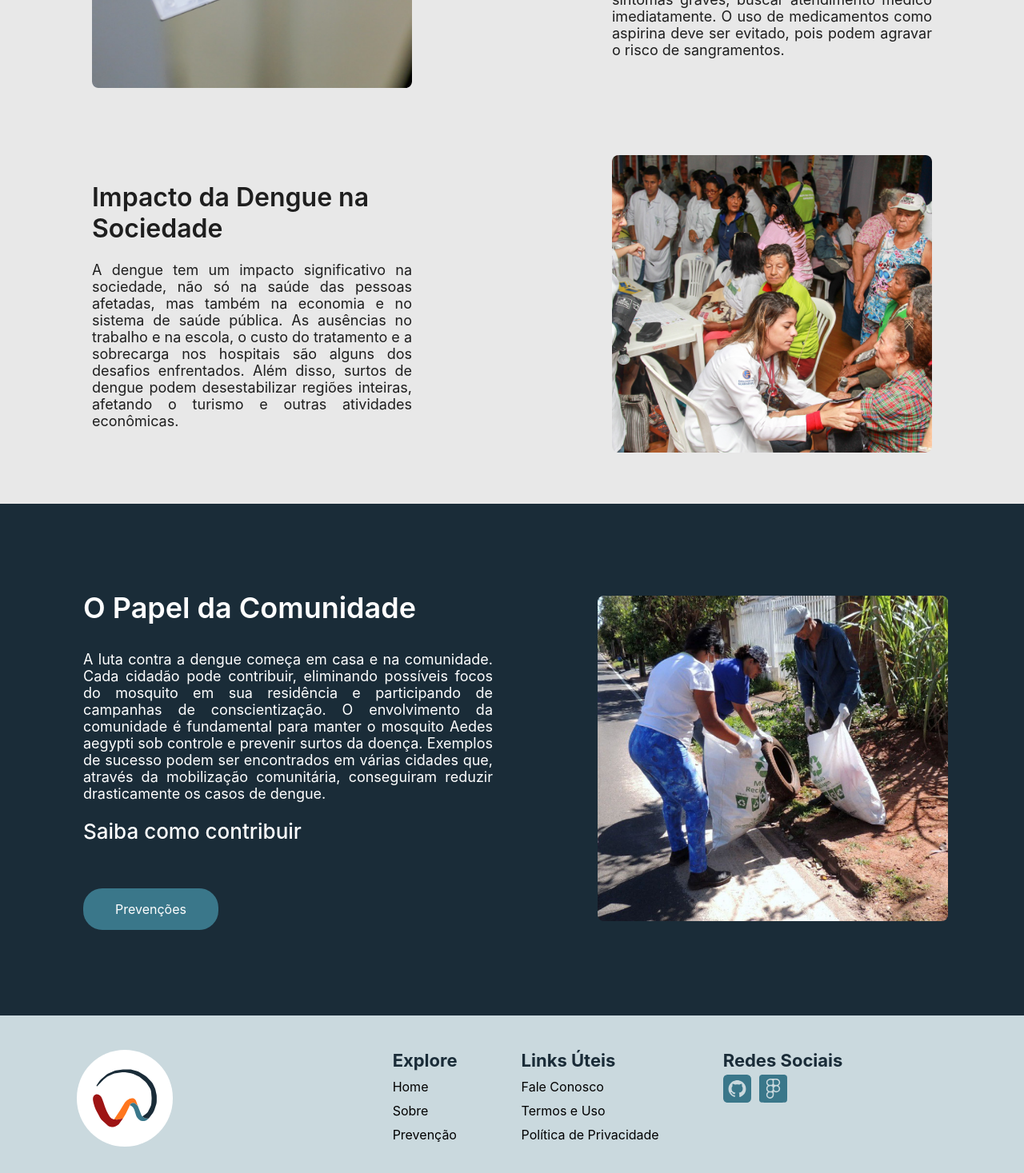
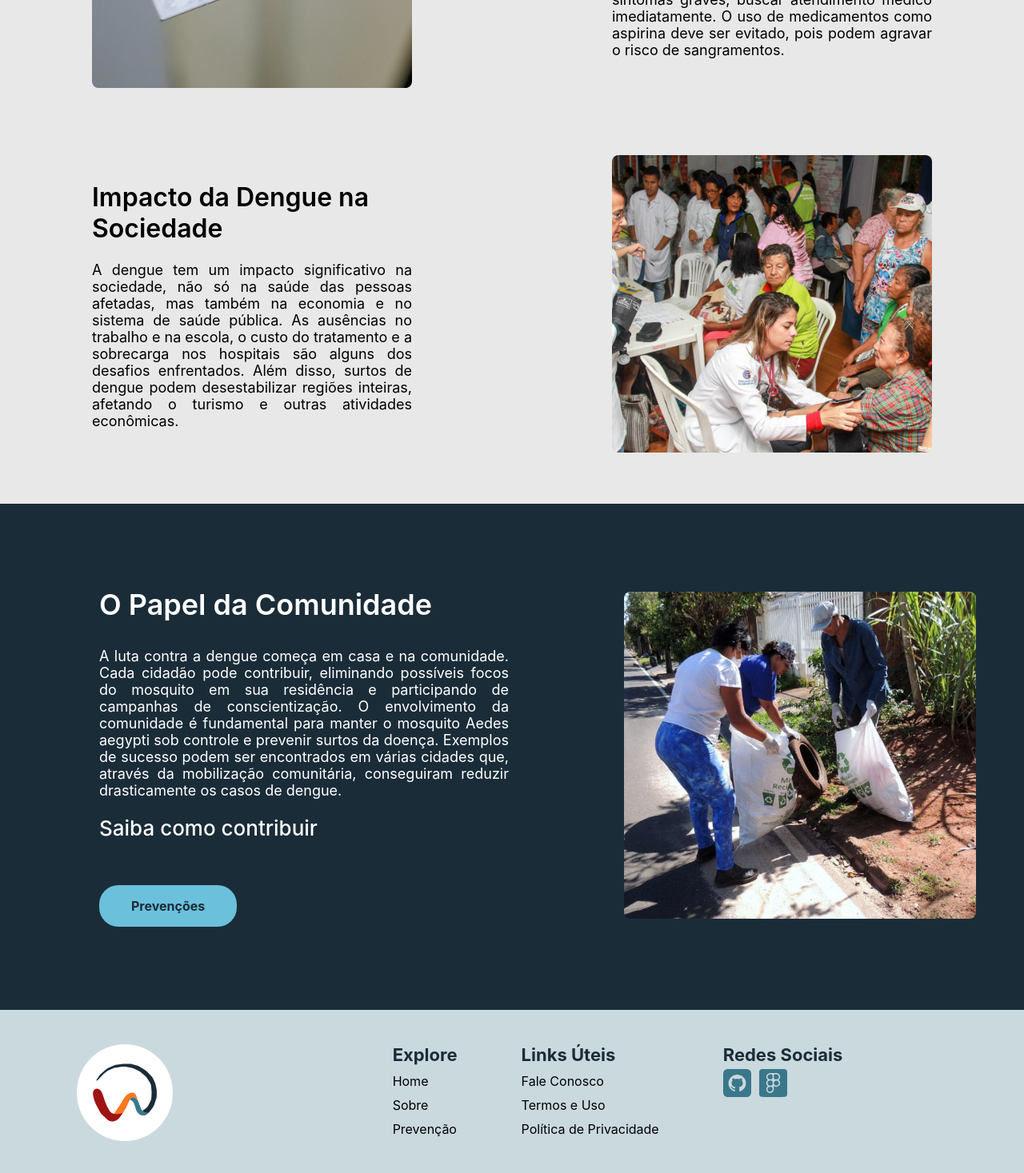
Before and after one commit to vctrwesley/web-dengue, an Angular app: page /usuario/page-sobre in a window 1280 px wide. Shown: the part 2459-3926 px from the top of the page at 80% size. Built offline with nearby package versions, Linux system fonts and the light colour scheme.

Commit message:
update section comunidade

```diff
--- a/src/app/sistema/page-sobre/page-sobre.component.css
+++ b/src/app/sistema/page-sobre/page-sobre.component.css
@@ -111,7 +111,7 @@
 }
 
 .text-sintoma h3 {
-    color: var(--color-text-dark);
+    color: var(--color-dark);
     font-size: 32px;
     margin: 0;
     font-weight: 700;
@@ -153,14 +153,14 @@
 }
 
 .text-diagnostico h2 {
-    color: var(--color-text-dark);
+    color: var(--color-dark);
     font-size: 32px;
     margin: 0;
     font-weight: 600;
 }
 
 .text-diagnostico p {
-    color: var(--color-text-dark);
+    color: var(--color-dark);
     font-size: 18px;
     font-weight: 400;
     text-align: justify;
@@ -177,13 +177,18 @@
 
 .section-comunidade {
     background: var(--bg-color-blueDark);
-    display: grid;
-    grid-template-columns: 1fr 1fr;
+    display: flex;
+    flex-direction: row;
+    justify-content: center;
+}
+
+.container-comunidade{
+    display: flex;
     align-items: center;
     justify-content: center;
+    width: 100%;
     text-align: center;
-    min-height: 80vh;
-    gap: 24px;
+    max-width: 1400px;
 }
 
 .img-comunidade {
@@ -191,7 +196,9 @@
 }
 
 .img-comunidade img {
-    width: 80%;
+    width: 100%;
+    max-width: 440px;
+    min-width: 300px;
     height: auto;
     border-radius: 8px;
 }
@@ -230,21 +237,87 @@
 }
 
 .button {
-    background: var(--color-secondary);
-    color: var(--color-light);
+    background: var(--color-blueLight);
+    color: var(--color-primary);
     padding: 1rem 2.5rem;
     border-radius: 24px;
     text-decoration: none;
     margin: 24px;
+    font-weight: 700;
+    font-size: 16px;
+    transition: 0.3s;
 }
 
 .button:hover {
-    background: #233c4d;
+    background: var(--bg-color-blue);
+    color: var(--bg-color-blueLight);
+}
+
+@media screen and (max-width: 1024px) {
+    .content {
+        gap: 50px;
+        margin: 80px;
+    }
+
+    .images {
+        gap: 50px;
+    }
+
+    .section-sintomas {
+        gap: 50px;
+        padding: 50px;
+    }
+
+    .container-sintomas {
+        gap: 50px;
+    }
+
+    .sintoma {
+        gap: 50px;
+    }
+
+    .text-sintoma {
+        gap: 14px;
+    }
+
+    .section-diagnostico {
+        gap: 50px;
+        padding: 50px;
+    }
+
+    .container-diagnostico {
+        gap: 50px;
+    }
+
+    .container-diagnostico:nth-of-type(2) {
+        flex-direction: column-reverse;
+    }
+
+    .text-diagnostico {
+        gap: 22px;
+    }
+
+    .container-comunidade {
+        flex-direction: column-reverse;
+    }
+
+    .text-comunidade {
+        margin: 10px;
+    }
+
+}
+
+@media screen and (max-width: 960px) {
+    .container-diagnostico {
+        flex-direction: column;
+        gap: 50px;
+    }
+
 }
 
 @media screen and (max-width: 768px) {
     .content {
-        gap: 1rem;
+        gap: 50px;
         margin: 50px;
     }
 
@@ -253,26 +326,7 @@
     }
 
 
-    .section-comunidade {
-        display: flex;
-        flex-direction: column;
-        gap: 1rem;
-    }
 
-    .img-comunidade {
-        margin: 0;
-    }
 
-    .text-comunidade {
-        margin: 0;
-    }
-
-    .text-comunidade h3 {
-        font-size: 24px;
-    }
-
-    .img-comunidade img {
-        width: 100%;
-    }
 
 }
--- a/src/app/sistema/page-sobre/page-sobre.component.html
+++ b/src/app/sistema/page-sobre/page-sobre.component.html
@@ -78,6 +78,7 @@
 </section>
 <section id="sobre-04">
     <div class="section-comunidade">
+        <div class="container-comunidade">
             <div class="text-comunidade">
                 <h2>O Papel da Comunidade</h2>
                 <p>
@@ -102,4 +103,5 @@
                 <img src="./assets/images/page-sobre/comunidade.png" alt="Agente de saúde" />
             </div>
         </div>
+    </div>
 </section>
--- a/src/styles.css
+++ b/src/styles.css
@@ -19,6 +19,7 @@ body {
     --color-secondary: #3A778A;
     --color-red-primary: #9E1414;
     --color-orange-primary: #FF761E;
+    --color-blueLight: #6BC0DB;
     --color-light: #ffffff;
     --color-dark: #000000;
     --color-dark-grey: #3F4141;
```
Lines whose indentation alone changed are shown as unchanged.
